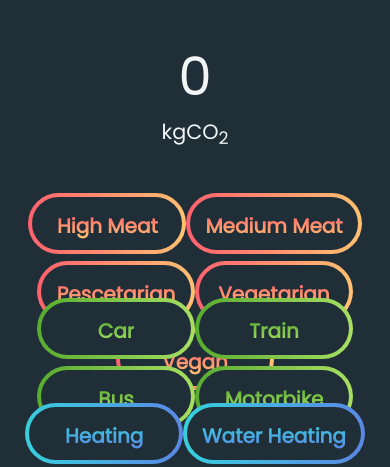
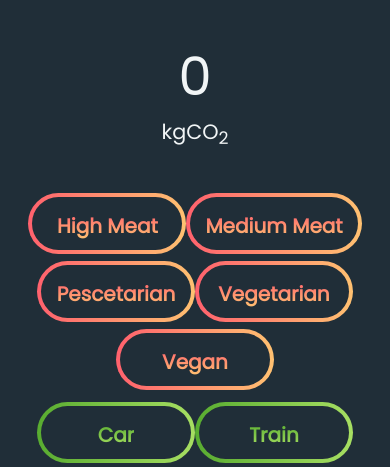
Before and after one commit to cmalcantara/CO2-calculator, a plain HTML site: page index.html in a window 390 px wide. Shown: the part 347-814 px from the top of the page. Drawn offline with Linux system fonts and the light colour scheme.

Commit message:
testing phone functionality #4

```diff
--- a/main.js
+++ b/main.js
@@ -12,105 +12,105 @@ var buttons = Array.from(document.getElementsByClassName('button'));
 var co2_src = [
     {
         "title": "High Meat",
-        "description": "When you eat meat in every meal",
+        "description": "Eating meat in every meal",
         "category": "food",
         "kg_CO2": 64.8,
         "state": 0
     },
     {
         "title": "Medium Meat",
-        "description": "When you eat meat in every meal",
+        "description": "Eating meat a few times a week or reduced red meat consumption",
         "category": "food",
         "kg_CO2": 50.7,
         "state": 0
     },
     {
         "title": "Pescetarian",
-        "description": "When you eat meat in every meal",
+        "description": "No meat consumption except for fish",
         "category": "food",
         "kg_CO2": 35.1,
         "state": 0
     },
     {
         "title": "Vegetarian",
-        "description": "When you eat meat in every meal",
+        "description": "No meat consumption",
         "category": "food",
         "kg_CO2": 34.2,
         "state": 0
     },
     {
         "title": "Vegan",
-        "description": "When you eat meat in every meal",
+        "description": "Vegetarian without consuming animal products",
         "category": "food",
         "kg_CO2": 26.1,
         "state": 0
     },
     {
         "title": "Car",
-        "description": "When you eat meat in every meal",
+        "description": "Based on the average distance traveled by a German car owner",
         "category": "transport",
         "kg_CO2": 150.8,
         "state": 0
     },
     {
         "title": "Train",
-        "description": "When you eat meat in every meal",
+        "description": "Based on the average distanced traveled by a German commuter",
         "category": "transport",
         "kg_CO2": 36.6,
         "state": 0
     },
     {
         "title": "Bus",
-        "description": "When you eat meat in every meal",
+        "description": "Based on the average distanced traveled by a German commuter",
         "category": "transport",
         "kg_CO2": 96.2,
         "state": 0
     },
     {
         "title": "Motorbike",
-        "description": "When you eat meat in every meal",
+        "description": "Based on the average distance traveled by a German motorbike owner",
         "category": "transport",
         "kg_CO2": 134.3,
         "state": 0
     },
     {
         "title": "Heating",
-        "description": "When you eat meat in every meal",
+        "description": "Based on average heating of a German household spending",
         "category": "lifestyle",
         "kg_CO2": 87.3,
         "state": 0
     },
     {
         "title": "Water Heating",
-        "description": "When you eat meat in every meal",
+        "description": "Based on average water heating of German household spending",
         "category": "lifestyle",
         "kg_CO2": 12.9,
         "state": 0
     },
     {
         "title": "Refrigerator",
-        "description": "When you eat meat in every meal",
+        "description": "Based on 24 hour daily usage",
         "category": "lifestyle",
         "kg_CO2": 46.8,
         "state": 0
     },
     {
         "title": "Oven",
-        "description": "When you eat meat in every meal",
+        "description": "Based on 30 minute daily usage",
         "category": "lifestyle",
         "kg_CO2": 12.5,
         "state": 0
     },
     {
         "title": "LED Lights",
-        "description": "When you eat meat in every meal",
+        "description": "Based on mulitple bulbs and 6 hours of daily usage",
         "category": "lifestyle",
         "kg_CO2": 3.7,
         "state": 0
     },
     {
         "title": "TV",
-        "description": "When you eat meat in every meal",
+        "description": "Based on 1.5 hours of daily usage",
         "category": "lifestyle",
         "kg_CO2": 1.6,
         "state": 0
@@ -119,6 +119,14 @@ var co2_src = [
 
 var foodState = 0;
 var transportState = 0;
+
+function checkCondition(inputClass){
+    var tog = document.querySelectorAll('toggled').classList.contains(inputClass);
+    alert(tog);
+    //if (li.contains(inputClass)){
+    //    alert(tog);
+    //}
+}
 
 //adding a constraint to have only 1 food option
 co2_src.forEach(function(arrayItem) {
@@ -136,11 +144,15 @@ co2_src.forEach(function(arrayItem) {
             }else {
                 arrayItem.state = 0;
             }
+            checkCondition('food');
 
 
             //adding a constraint to have only 1 food option
             //when a food is pressed & state = 0, it turns state to 1
-            //when a food is pressed & state = 1, it searches for toggled
+            //when a food is pressed & state = 1, it searches for toggled,
+                //subsubtracts, add clicked, state = 1
+                //when food is unclicked state = 0;
+
 
             //function test(elem){
             //    var elemTest = elem;
--- a/style.css
+++ b/style.css
@@ -11,6 +11,7 @@
     --ra: 40px; /* radius */
     --b:  3px; /* border width */
 }
+
 
 body {
 	background: var(--bg);
@@ -117,6 +118,7 @@ footer {
 @media only screen and (max-width: 600px) {
   #buttons{
     grid-template-columns: 1fr;
+	grid-auto-rows: auto;
 	/*
 	grid-template-rows: 1.2fr 1.2fr 1.2fr;
 	*/
@@ -138,7 +140,6 @@ footer {
 	transition: all 0.3s ease;
 	display:inline-block;
 	min-width: 150px;
-
     border-radius: var(--ra);
 }
 	.inner {
```
